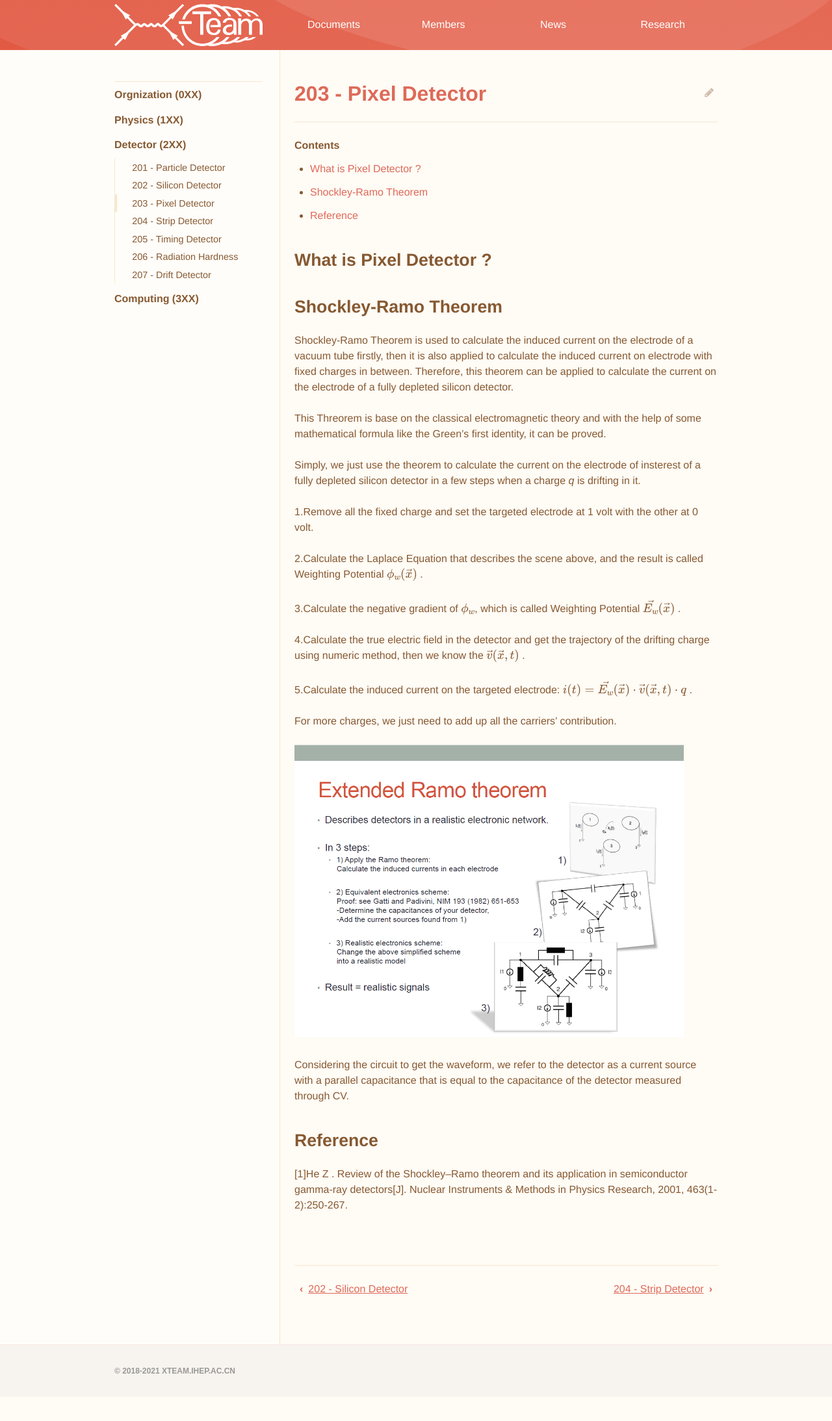
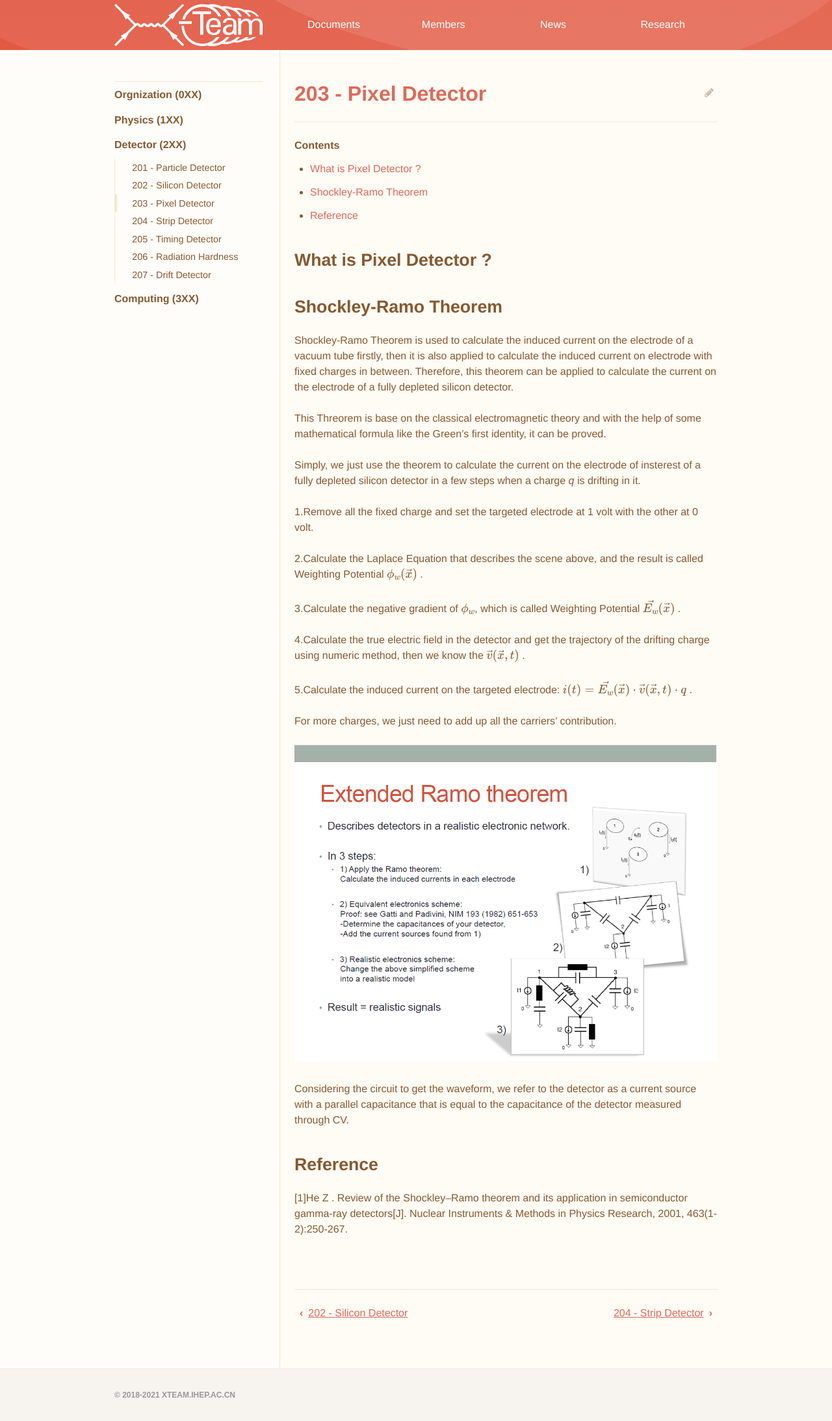
Before and after one commit to dt-np/xteam, a Jekyll site: the page built from _docs/203_pixel.md, in a window 1280 px wide. Shown: the whole page at 65% size. Built offline with Jekyll 4.4.1, drawn with Linux system fonts in a browser that asks for light colours; formulas are drawn with MathJax 3; before the commit the page ends 2150 px from its top, so only the background shows below that.

Commit message:
Update 203_pixel.md

```diff
--- a/_docs/203_pixel.md
+++ b/_docs/203_pixel.md
@@ -31,7 +31,7 @@
 
   For more charges, we just need to add up all the carriers' contribution.
 
-<img src="/images/circuit_with.png" width="600"/>
+<img src="/images/circuit_with.png" width="650"/>
 
   Considering the circuit to get the waveform, we refer to the detector as a current source with a parallel capacitance that is equal to the capacitance of the detector measured through CV.
 
```
